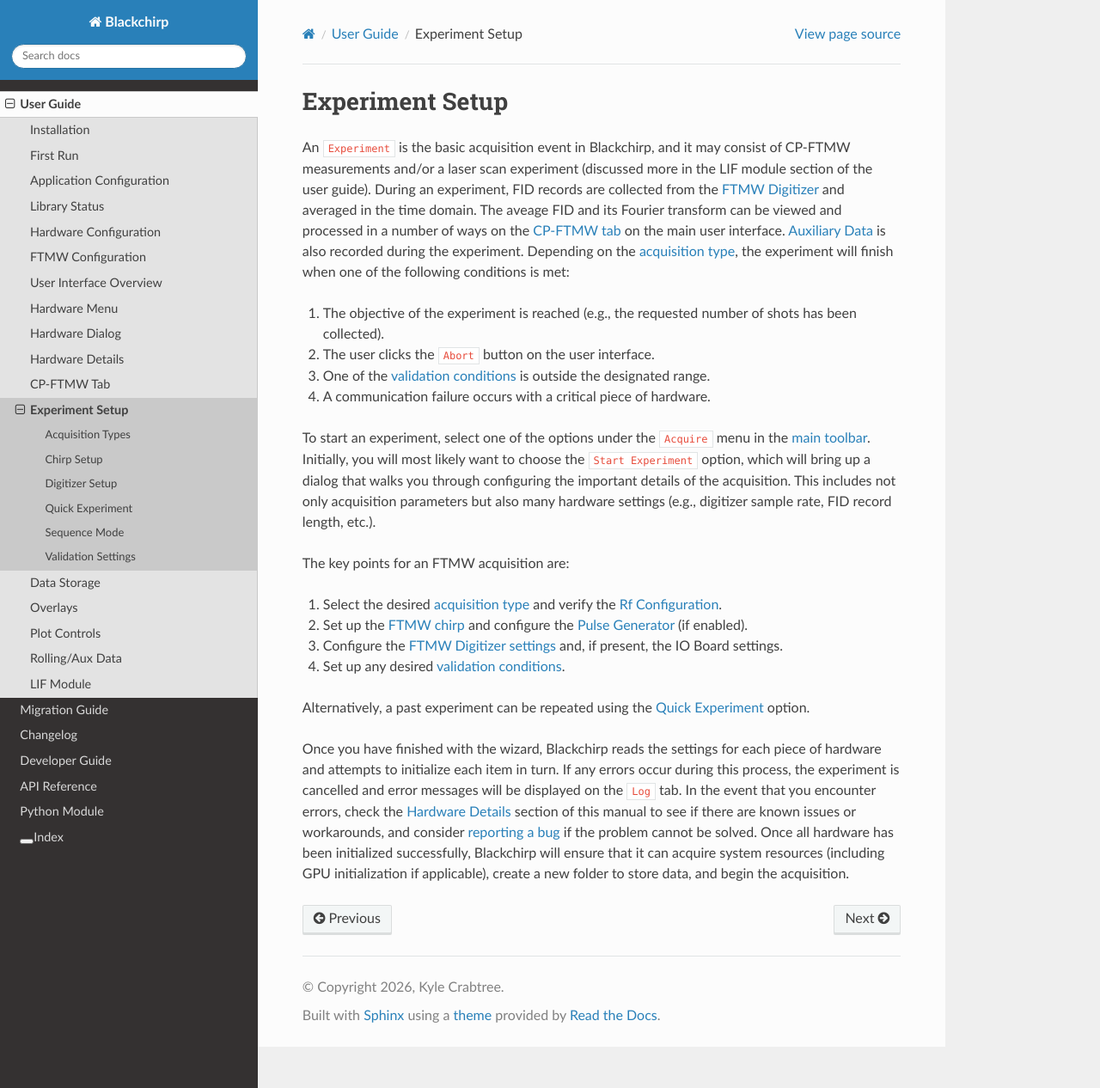
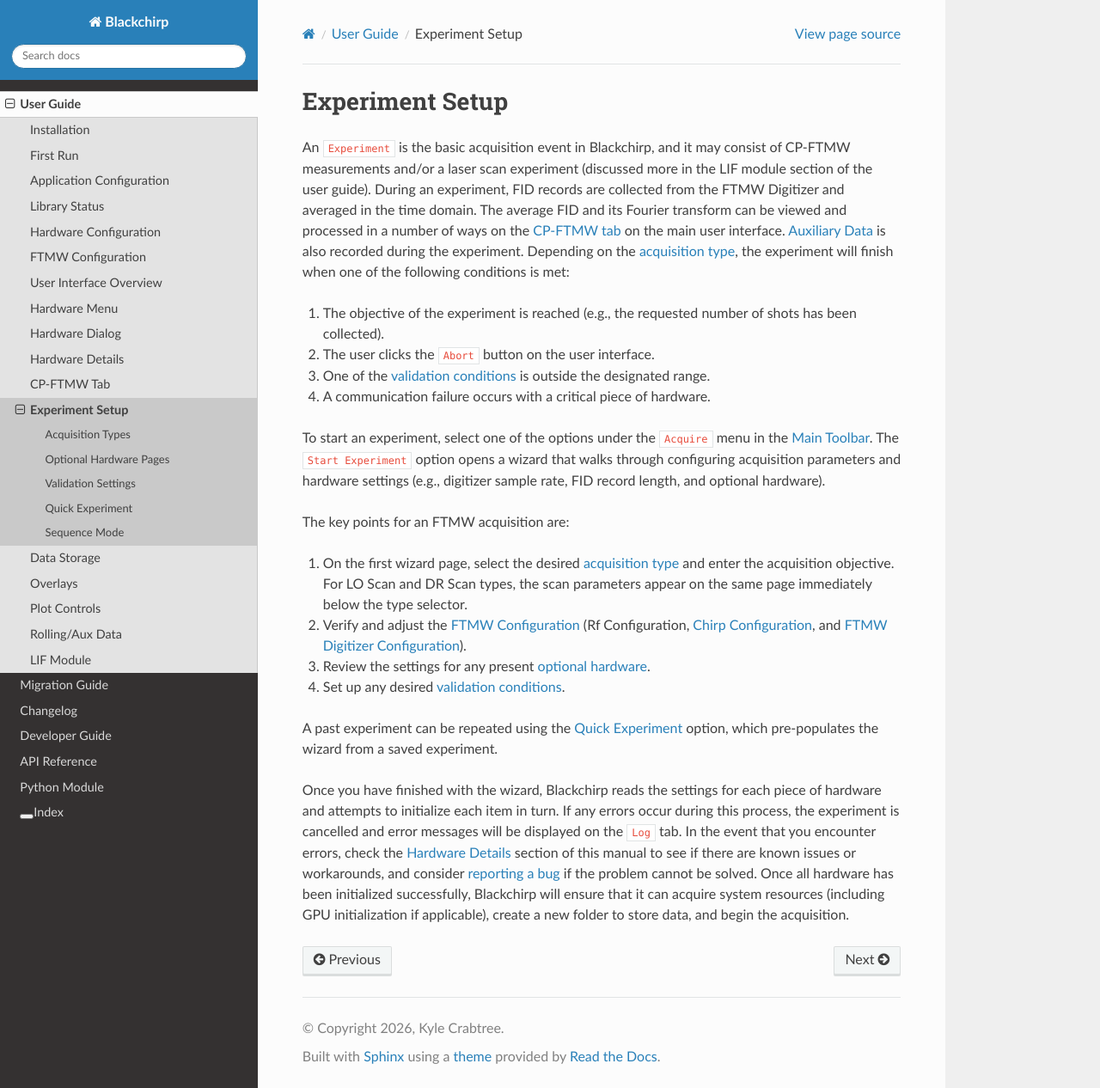
Before and after one commit to kncrabtree/blackchirp, a Sphinx documentation site: the page built from doc/source/user_guide/experiment_setup.rst, in a window 1280 px wide and 1266 px high. Shown: the whole window at 86% size. Built offline with Sphinx 7.4.7 and the Read the Docs theme 3.1.0, drawn with Linux system fonts in a browser that asks for light colours.

Commit message:
Refresh experiment workflow chapter; relax setup-dialog minimum size
Rewrite the experiment-wizard pages to match the consolidated UI:
acquisition types now describe the stacked-widget layout (controls
for inapplicable modes are hidden, not greyed out), document the
Common Settings group at the top of the page, and update the LO/DR
scan walk-throughs to reference the inline scan widgets and the
correct UI labels (Shots/Point, Target Sweeps, Shots Per Step).
Quick Experiment describes the loadout-based hardware compatibility
check and Use Current Settings toggles. Validation reflects the
HardwareType.label composite object-key format. Sequence mode is
refreshed lightly. A new Optional Hardware Pages page covers the
wizard pages added per device, deferring per-device control detail
to the Hardware Details pages it links to. Update screenshots to
match.

Trim the experiment_setup toctree to the pages that belong under
Experiment Setup; chirp_setup and digitizer_setup remain available
under FTMW Configuration where they belong.

Allow the Experiment Setup dialog to be resized smaller by setting
its main layout's size constraint to QLayout::SetNoConstraint and
giving the dialog an explicit minimum size, so the layout's
auto-computed minimum no longer floors the user-resizable size.
Drop the hard-fixed tab height on HwSettingsWidget and the
hard-coded sizeHint overrides on PulseConfigWidget and
RfConfigWidget so the widgets size from their natural layout hints.

Co-Authored-By: Claude Opus 4.7 (1M context) <noreply@anthropic.com>

```diff
--- a/doc/source/user_guide/experiment/sequence_mode.rst
+++ b/doc/source/user_guide/experiment/sequence_mode.rst
@@ -11,5 +11,9 @@ Sequence Mode
    :width: 400
    :alt: Experiment sequence mode
 
+Sequence mode runs a series of identical experiments automatically, separated by a configurable time interval.
+The interval is measured from the end of one experiment to the start of the next.
+The template experiment can be configured using the ``Configure Experiment`` button (which opens the standard wizard) or seeded from a past experiment using the ``Quick Experiment`` button (see :doc:`quick_experiment`).
 
-Sequence mode allows for a series of identical experiments to be automatically repeated at a designated time interval. The template for the experiment can be initiated from a `Quick Experiment <quick_experiment.html>`_ or manually configured like normal. Between experiments in a sequence mode acquisition, the user interface will display a message stating when the next acquisition will begin. The sequence may be cancelled at any time by pressing the Abort button on the main user interface.
+When a sequence is running, the main user interface displays a countdown message indicating when the next acquisition will begin.
+The sequence can be cancelled at any time by pressing the ``Abort`` button; pressing ``Abort`` during an active acquisition in the sequence stops that experiment immediately and does not start the next one.
--- a/doc/source/user_guide/experiment_setup.rst
+++ b/doc/source/user_guide/experiment_setup.rst
@@ -3,36 +3,38 @@ Experiment Setup
 
 .. toctree::
    :hidden:
-   :glob:
 
-   experiment/*
+   experiment/acquisition_types
+   experiment/optional_hardware
+   experiment/validation
+   experiment/quick_experiment
+   experiment/sequence_mode
 
 An ``Experiment`` is the basic acquisition event in Blackchirp, and it may consist of CP-FTMW measurements and/or a laser scan experiment (discussed more in the LIF module section of the user guide).
-During an experiment, FID records are collected from the `FTMW Digitizer <hw/ftmwdigitizer.html>`_ and averaged in the time domain.
-The aveage FID and its Fourier transform can be viewed and processed in a number of ways on the `CP-FTMW tab <cp-ftmw.html>`_ on the main user interface.
-`Auxiliary Data <rolling-aux-data.html>`_ is also recorded during the experiment.
-Depending on the `acquisition type <experiment/acquisition_types.html>`_, the experiment will finish when one of the following conditions is met:
+During an experiment, FID records are collected from the FTMW Digitizer and averaged in the time domain.
+The average FID and its Fourier transform can be viewed and processed in a number of ways on the :doc:`CP-FTMW tab <cp-ftmw>` on the main user interface.
+:doc:`Auxiliary Data <rolling-aux-data>` is also recorded during the experiment.
+Depending on the :doc:`acquisition type <experiment/acquisition_types>`, the experiment will finish when one of the following conditions is met:
 
 1. The objective of the experiment is reached (e.g., the requested number of shots has been collected).
 2. The user clicks the ``Abort`` button on the user interface.
-3. One of the `validation conditions <experiment/validation.html>`_ is outside the designated range.
+3. One of the :doc:`validation conditions <experiment/validation>` is outside the designated range.
 4. A communication failure occurs with a critical piece of hardware.
 
-To start an experiment, select one of the options under the ``Acquire`` menu in the `main toolbar <ui_overview.html#main-toolbar>`_.
-Initially, you will most likely want to choose the ``Start Experiment`` option, which will bring up a dialog that walks you through configuring the important details of the acquisition.
-This includes not only acquisition parameters but also many hardware settings (e.g., digitizer sample rate, FID record length, etc.).
-
+To start an experiment, select one of the options under the ``Acquire`` menu in the :ref:`user_guide/ui_overview:Main Toolbar`.
+The ``Start Experiment`` option opens a wizard that walks through configuring acquisition parameters and hardware settings (e.g., digitizer sample rate, FID record length, and optional hardware).
 
 The key points for an FTMW acquisition are:
 
-1. Select the desired `acquisition type <experiment/acquisition_types.html>`_ and verify the `Rf Configuration <hardware_menu.html#rf-configuration>`_.
-2. Set up the `FTMW chirp <experiment/chirp_setup.html>`_ and configure the `Pulse Generator <hw/pulsegenerator.html>`_ (if enabled).
-3. Configure the `FTMW Digitizer settings <experiment/digitizer_setup.html>`_ and, if present, the IO Board settings.
-4. Set up any desired `validation conditions <experiment/validation.html>`_.
+1. On the first wizard page, select the desired :doc:`acquisition type <experiment/acquisition_types>` and enter the acquisition objective.
+   For LO Scan and DR Scan types, the scan parameters appear on the same page immediately below the type selector.
+2. Verify and adjust the :doc:`FTMW Configuration <ftmw_configuration>` (Rf Configuration, :doc:`Chirp Configuration <experiment/chirp_setup>`, and :doc:`FTMW Digitizer Configuration <experiment/digitizer_setup>`).
+3. Review the settings for any present :doc:`optional hardware <experiment/optional_hardware>`.
+4. Set up any desired :doc:`validation conditions <experiment/validation>`.
 
-Alternatively, a past experiment can be repeated using the `Quick Experiment <experiment/quick_experiment.html>`_ option.
+A past experiment can be repeated using the :doc:`Quick Experiment <experiment/quick_experiment>` option, which pre-populates the wizard from a saved experiment.
 
 Once you have finished with the wizard, Blackchirp reads the settings for each piece of hardware and attempts to initialize each item in turn.
 If any errors occur during this process, the experiment is cancelled and error messages will be displayed on the ``Log`` tab.
-In the event that you encounter errors, check the `Hardware Details <hardware_details.html>`_ section of this manual to see if there are known issues or workarounds, and consider `reporting a bug <https://github.com/kncrabtree/blackchirp/issues>`_ if the problem cannot be solved.
+In the event that you encounter errors, check the :doc:`Hardware Details <hardware_details>` section of this manual to see if there are known issues or workarounds, and consider `reporting a bug <https://github.com/kncrabtree/blackchirp/issues>`_ if the problem cannot be solved.
 Once all hardware has been initialized successfully, Blackchirp will ensure that it can acquire system resources (including GPU initialization if applicable), create a new folder to store data, and begin the acquisition.
```
Also changed, not shown: doc/source/user_guide/experiment/acquisition_types.rst (+49 -35 lines), doc/source/user_guide/experiment/optional_hardware.rst (added, +37 -0 lines), doc/source/user_guide/experiment/quick_experiment.rst (+21 -5 lines), doc/source/user_guide/experiment/validation.rst (+15 -2 lines), doc/source/_static/user_guide/experiment/drscan.png, doc/source/_static/user_guide/experiment/expsetup.png, doc/source/_static/user_guide/experiment/loscan.png, doc/source/_static/user_guide/experiment/quickexpt_1.png, doc/source/_static/user_guide/experiment/quickexpt_2.png, doc/source/_static/user_guide/experiment/sequence.png, doc/source/_static/user_guide/experiment/startpage.png, doc/source/_static/user_guide/experiment/validation.png, 6 other files.
